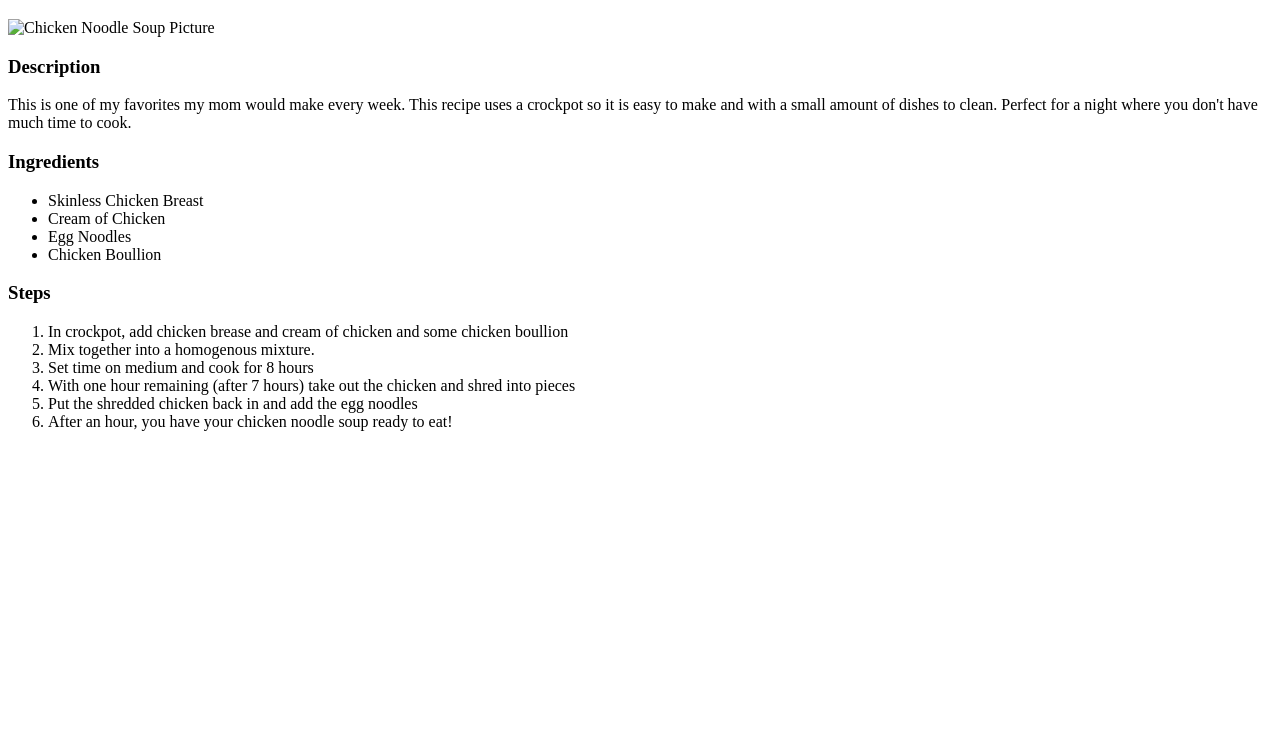
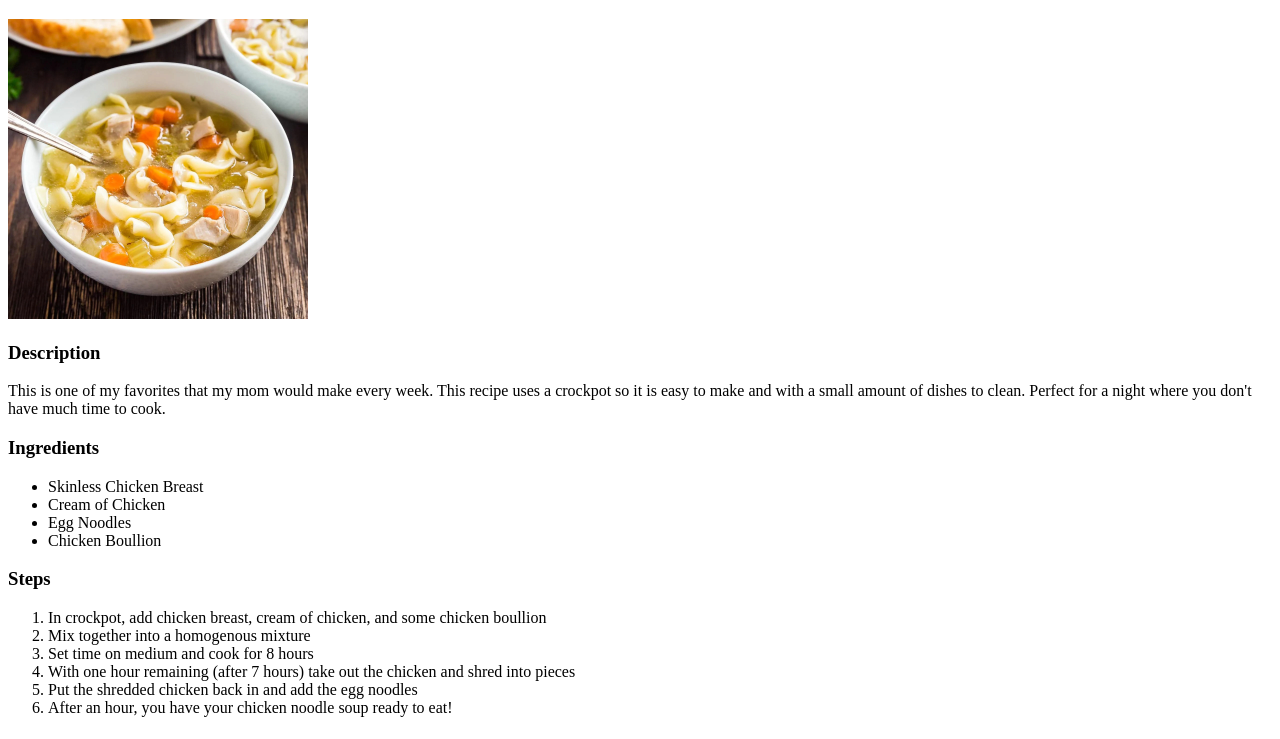
Before and after one commit to SpaceCowboy054/odin-recipes, a plain HTML site: page recipes/chicken-noodle-soup.html in a window 1280 px wide. Shown: the part 61-800 px from the top of the page. Drawn offline with Linux system fonts and the light colour scheme.

Commit message:
Fixed grammar and image error
The image had an incorrect path in chicken-noodle-soup.html and was changed accordingly. Minor spelling errors were also fixed

```diff
--- a/recipes/chicken-noodle-soup.html
+++ b/recipes/chicken-noodle-soup.html
@@ -6,9 +6,9 @@
     </head>
     <body>
         <h1>Chicken Noodle Soup</h1>
-        <img src = "./images/chicken-noodle-soup.jpg" alt = "Chicken Noodle Soup Picture">
+        <img src = "../images/chicken-noodle-soup.jpg" alt = "Chicken Noodle Soup Picture" width="300" height="300">
         <h3>Description</h3>
-        <body>This is one of my favorites my mom would make every week. This recipe uses a crockpot so it is easy to make and with a small amount of dishes to clean. Perfect for a night where you don't have much time to cook.</body>
+        <body>This is one of my favorites that my mom would make every week. This recipe uses a crockpot so it is easy to make and with a small amount of dishes to clean. Perfect for a night where you don't have much time to cook.</body>
         <h3>Ingredients</h3>
         <ul>
             <li>Skinless Chicken Breast</li>
@@ -18,8 +18,8 @@
         </ul>
         <h3>Steps</h3>
         <ol>
-            <li>In crockpot, add chicken brease and cream of chicken and some chicken boullion</li>
-            <li>Mix together into a homogenous mixture.</li>
+            <li>In crockpot, add chicken breast, cream of chicken, and some chicken boullion</li>
+            <li>Mix together into a homogenous mixture</li>
             <li>Set time on medium and cook for 8 hours</li>
             <li>With one hour remaining (after 7 hours) take out the chicken and shred into pieces</li>
             <li>Put the shredded chicken back in and add the egg noodles</li>
```
